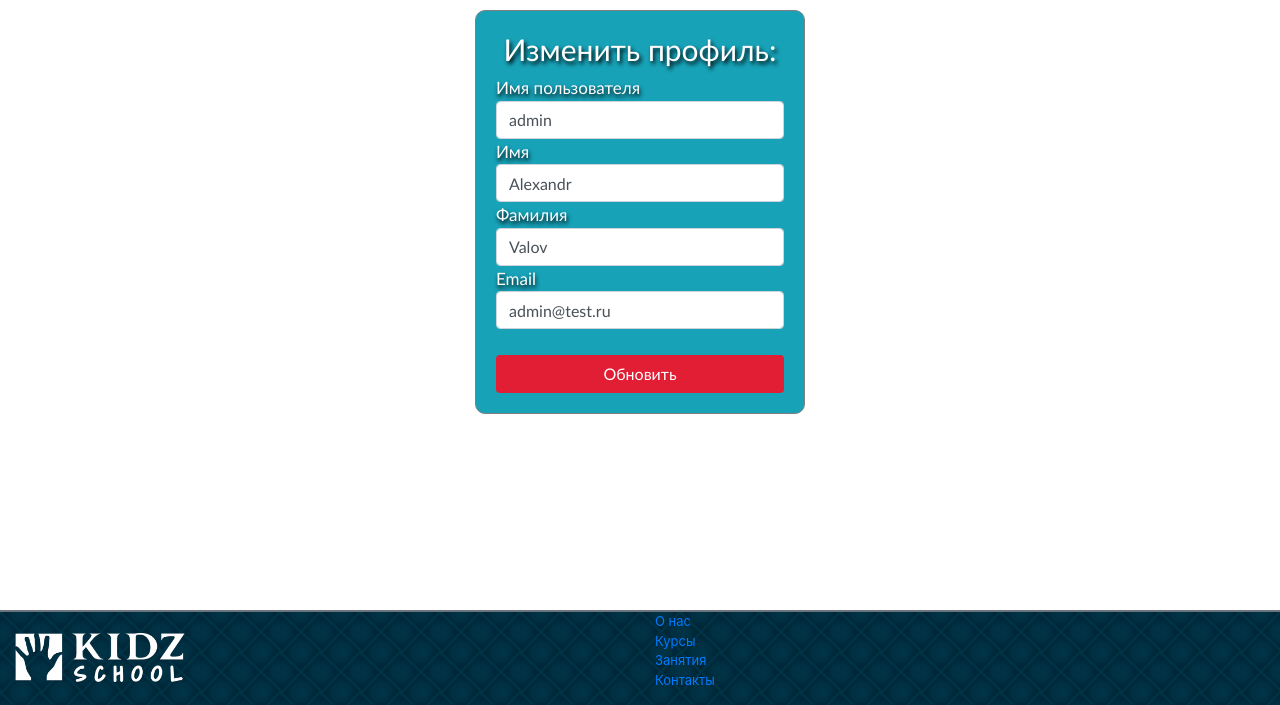
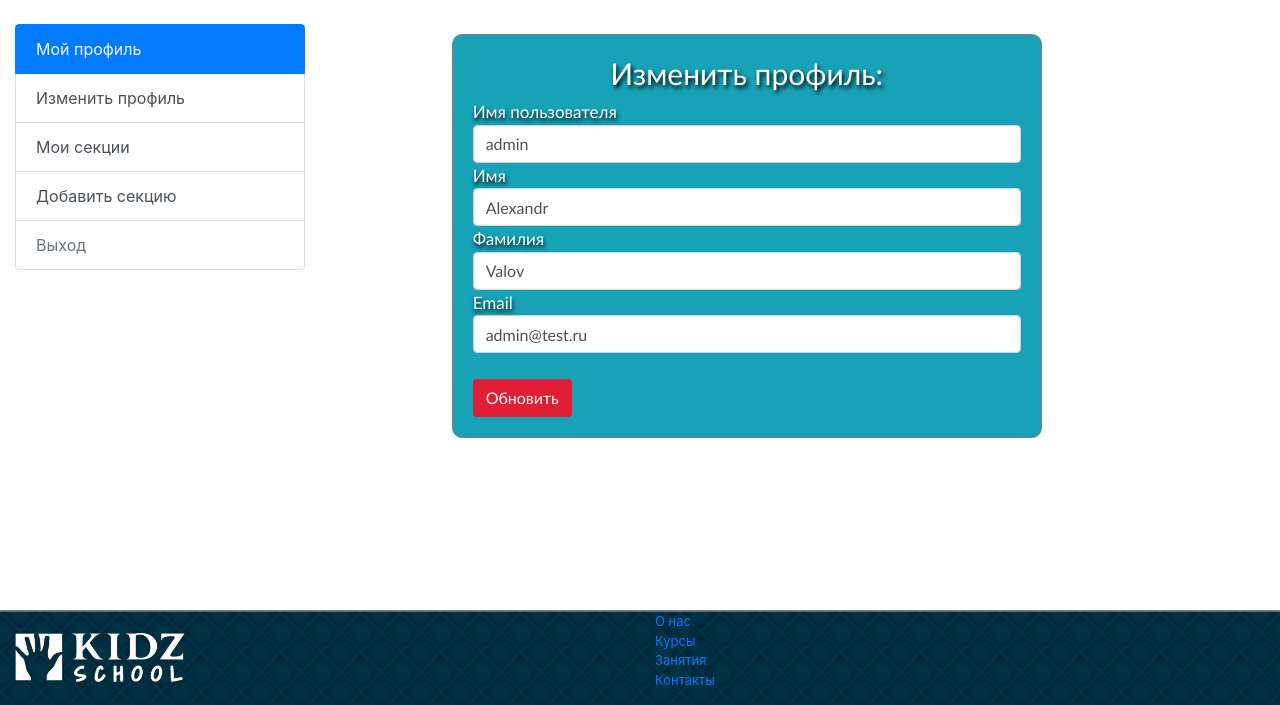
Before and after one commit to AlexValov/Portal-after_school, a Django app: page /catalog/account/ in a window 1280 px wide. Shown: the part 130-835 px from the top of the page. Run offline with Django 3.2, Linux system fonts and the light colour scheme; a user stored in the database is signed in; parts of the project's set-up code (start-up, migrations or seed data) failed here and were passed over; some libraries are stand-ins or nearby versions.

Commit message:
add  profile menu

```diff
--- a/catalog/views.py
+++ b/catalog/views.py
@@ -47,6 +47,9 @@ def account(request):
         'user_form': user_form
     })
 
+def profile(request):
+    return render(request, 'catalog/profile.html')
+
 def training_view(request, slug):
     training = Tng.objects.get(slug__iexact=slug)
 
--- a/portal/urls.py
+++ b/portal/urls.py
@@ -26,6 +26,7 @@ urlpatterns = [
     path('accounts/', include('django.contrib.auth.urls')),
     path('catalog/sign-up/', views.sign_up, name='sign-up'),
     path('catalog/account/', views.account, name='account'),
+    path('catalog/profile/', views.profile, name='profile'),
     path('catalog/calalog/<str:slug>/', views.category_view, name='category_view'),
     path('catalog/training/<str:slug>/', views.training_view, name='training_view'),
     path('catalog/training_add/', views.add_training, name='add_training')
--- a/templates/base_generic.html
+++ b/templates/base_generic.html
@@ -73,7 +73,7 @@
                     <a class="nav-link" href="{% url 'index' %}">Главная <span class="sr-only">(current)</span></a>
                   </li>
                   <li class="nav-item">
-                    <a class="nav-link" href="{% url 'account' %}">Профиль</a>
+                    <a class="nav-link" href="{% url 'profile' %}">Профиль</a>
                   </li>
                   <li class="nav-item dropdown">
                     <a class="nav-link dropdown-toggle" href="#" id="navbarDropdown" role="button" data-toggle="dropdown" aria-haspopup="true" aria-expanded="false">
--- a/templates/catalog/catalog.html
+++ b/templates/catalog/catalog.html
@@ -2,9 +2,6 @@
 
 
 {% block content %}
-
-
-
 <div class="container offset-2 mt-3">
     <h3 >{{ category.name }}</h3>
     {% for tng in tng_of_category %}
--- /dev/null
+++ b/templates/catalog/profile.html
@@ -0,0 +1,25 @@
+{% extends "base_generic.html" %}
+
+{% block content %}
+    <br>
+<div class="container-fluid">
+    <div class="row">
+        <div class="col-3">
+<div class="list-group">
+  <span  class="list-group-item list-group-item-action active ">
+    Мой профиль
+  </span>
+  <a href="{% url 'account' %}" class="list-group-item list-group-item-action">Изменить профиль</a>
+  <a href="#" class="list-group-item list-group-item-action">Мои секции</a>
+  <a href="{% url 'add_training' %}" class="list-group-item list-group-item-action">Добавить секцию</a>
+  <a href="{% url 'logout'%}?next={{request.path}}" class="list-group-item list-group-item-action disabled">Выход</a>
+</div>
+        </div>
+        <div class="col-6 offset-1 ">
+            {% block body %}
+
+            {% endblock %}
+        </div>
+    </div>
+</div>
+{% endblock %}
--- a/templates/registration/account.html
+++ b/templates/registration/account.html
@@ -1,9 +1,7 @@
-{% extends "base_generic.html" %}
+{% extends 'catalog\profile.html' %}
 
-{% block content %}
-     <div class="container">
-       <div class="row justify-content-center align-items-center">
-         <div class="col-4 ">
+{% block body %}
+
             <div class="panel-body ">
                <h4 class="text-center">Изменить профиль:</h4>
               <form method="POST" enctype="multipart/form-data">
@@ -15,10 +13,8 @@
                     {% endfor %}
                  </div>
                   <br>
-                <button type="submit" class="btn btn-red w-100 ">Обновить</button>
+                <button type="submit" class="btn btn-red  justify-content-lg-center ">Обновить</button>
               </form>
             </div>
-         </div>
-         </div>
-     </div>
+
 {% endblock %}
```
Also changed, not shown: templates/catalog/add_training.html (+3 -8 lines), db.sqlite3.
